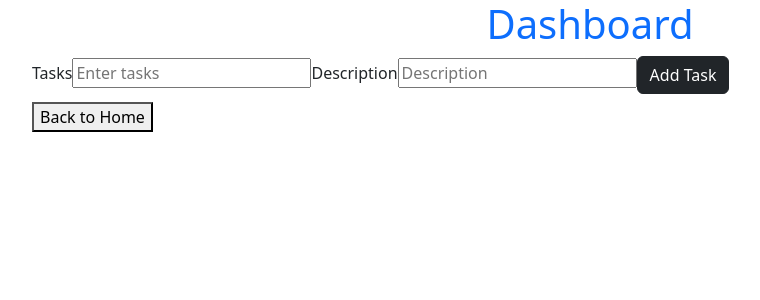
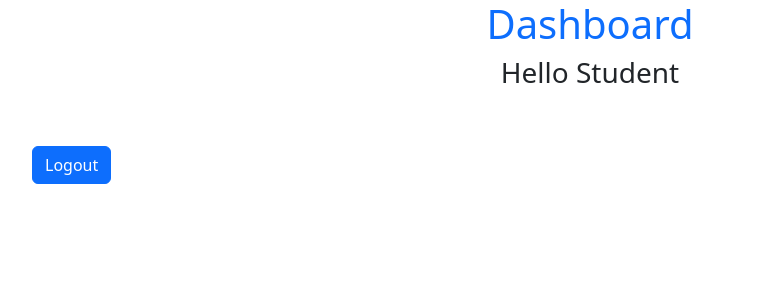
Before and after one commit to Akku3365/Dashboard, a React (Create React App) app: page /dash in a window 1280 px wide. Shown: the top 300 px of the page, without its empty margins (50-810 px from the left). Built offline with nearby package versions, Linux system fonts and the light colour scheme.

Commit message:
Teacher student done

```diff
--- a/package.json
+++ b/package.json
@@ -3,6 +3,7 @@
   "version": "0.1.0",
   "private": true,
   "dependencies": {
+    "@babel/plugin-proposal-private-property-in-object": "^7.21.11",
     "@testing-library/jest-dom": "^5.17.0",
     "@testing-library/react": "^13.4.0",
     "@testing-library/user-event": "^13.5.0",
--- a/src/App.js
+++ b/src/App.js
@@ -1,36 +1,37 @@
-import React, { createContext, useEffect, useState } from "react";
-import { BrowserRouter, Routes, Route } from "react-router-dom"
+/** @format */
+
+import React, { useEffect, useState } from "react";
+import { BrowserRouter, Routes, Route } from "react-router-dom";
 import Login from "./Components/Login";
 import Signup from "./Components/Signup";
 import Dashboard from "./Components/Dashboard";
 
 function App() {
+    const [role, setRole] = useState(false);
 
-  const [role, setRole] = useState("");
-
-  useEffect(()=> {
-    const db = JSON.parse(localStorage.getItem('user_d'));
-   if(db) {
-    setRole(db.radio)
+    useEffect(() => {
+        const db = JSON.parse(localStorage.getItem("user_d"));
+        if (db && db.radio === true) {
+            setRole(true);
         } else {
-    localStorage.clear();
+            setRole(false);
         }
-  },[])
+    }, [role]);
+    // console.log(role);
 
     return (
         <>
-
             <BrowserRouter>
                 <Routes>
-          <Route path="/" element={<Login />} />
-          <Route path="/signup" element={<Signup  role={role} setRole={setRole} />} />
+                    <Route path="/" element={<Login role={role} setRole={setRole} />} />
+                    <Route path="/signup" element={<Signup />} />
+                    {/* Pass the role prop to the Dashboard component */}
                     <Route path="/dash" element={<Dashboard role={role} setRole={setRole} />} />
                 </Routes>
             </BrowserRouter>
 
             {/* <Signup />
       <Login /> */}
-
         </>
     );
 }
--- a/src/Components/Dashboard.js
+++ b/src/Components/Dashboard.js
@@ -1,16 +1,13 @@
 /** @format */
 
-// /** @format */
-import React, { useEffect, useState } from "react";
+import React, { useState, useEffect } from "react";
 import { useNavigate } from "react-router-dom";
 import "bootstrap/dist/css/bootstrap.css";
 
 function Dashboard(props) {
+    // Destructuring the role prop directly
+    const { role } = props;
 
-
-
-
-    console.log(props.role)
     const initialInput = {
         t: "",
         de: "",
@@ -23,7 +20,6 @@ function Dashboard(props) {
         return storedItems ? JSON.parse(storedItems) : [];
     });
     const [editTasks, setEditTasks] = useState(null);
-    const [editdTask, setEditdTask] = useState({ id: 0, t: "", de: "" });
 
     useEffect(() => {
         localStorage.setItem("Task", JSON.stringify(taskList));
@@ -57,37 +53,48 @@ function Dashboard(props) {
 
     const taskEditFunction = (val) => {
         setEditTasks(val);
-        setEditdTask(val);
         setTasks(val);
     };
 
     const backFunction = useNavigate();
 
     const handleback = () => {
+        // let temp_val = window.alert("Do you really want to logout");
+        // if(temp_val) {
+            localStorage.removeItem('user_d');
             backFunction("/");
+        // }
     };
 
     return (
         <>
             <div className="container">
                 <div>
-                    <h1 className="text-primary text-center">Dashboard{props.role}</h1>
+                    <h1 className="text-primary text-center">Dashboard</h1>
+                    {/* Conditional rendering based on props.role */}
+                    {role ? <h3 className="text-center">Welcome Teacher</h3> : <h3 className="text-center">Hello Student</h3>}
+                    <div className="mt-4">
+                        {role && (
+                            <>
                                 <label htmlFor="task">Tasks</label>
-                    <input type="text" value={tasks.t} name="t" onChange={handOnchangeFn} placeholder="Enter tasks"></input>
+                                <input type="text" value={tasks.t} name="t" onChange={handOnchangeFn} placeholder="Enter tasks" />
                                 <label htmlFor="task">Description</label>
-                    <input type="text" value={tasks.de} name="de" onChange={handOnchangeFn} placeholder="Description"></input>
+                                <input type="text" value={tasks.de} name="de" onChange={handOnchangeFn} placeholder="Description" />
                                 {editTasks !== null ? (
                                     <button className="btn btn-dark" onClick={taskInputSubmit}>
                                         Update Task
                                     </button>
                                 ) : (
-                        <button className="btn btn-dark" onClick={taskInputSubmit}>
+                                    <button className="btn btn-success mt-2" onClick={taskInputSubmit}>
                                         Add Task
                                     </button>
                                 )}
+                            </>
+                        )}
+                    </div>
                     <br />
-                    <button className="mt-2" onClick={handleback}>
-                        Back to Home
+                    <button className="btn btn-primary mt-2" onClick={handleback}>
+                        Logout
                     </button>
                     <br />
                 </div>
@@ -102,12 +109,20 @@ function Dashboard(props) {
                                 <p>
                                     <span className="fs-4">Description:</span> {taskItem.de}
                                 </p>
+                                {role && (
                                     <span>
-                                    <button onClick={() => taskEditFunction(taskItem)}>Edit Task</button>
+                                        <button className="btn btn-warning" onClick={() => taskEditFunction(taskItem)}>
+                                            Edit Task
+                                        </button>
                                     </span>
+                                )}
+                                {role && (
                                     <span>
-                                    <button onClick={() => taskInputDelete(taskItem.id)}>Delete task</button>
+                                        <button className="btn btn-danger" onClick={() => taskInputDelete(taskItem.id)}>
+                                            Delete task
+                                        </button>
                                     </span>
+                                )}
                             </li>
                         ))}
                     </ol>
```
Also changed, not shown: src/Components/Login.js (+46 -26 lines), src/Components/Signup.js (+25 -17 lines), 1 other file (tests, documents, lock files or other folders). Lines whose indentation alone changed are shown as unchanged.
